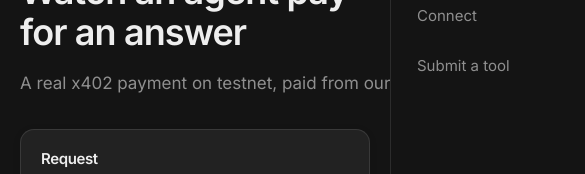
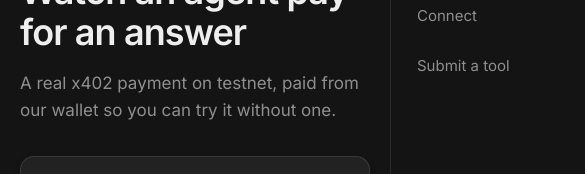
Before and after one commit to web3xDev/onchain-router, a Next.js app: page /playground in a window 390 px wide. Shown: the part 180-354 px from the top of the page, 585 px wide, since content can reach past the window. Built offline with nearby package versions, Linux system fonts and the light colour scheme; no server answers; what @circle-fin/x402-batching, @x402/core, @x402/hedera would draw is missing.

Commit message:
Playground intro wraps on phones
It was nowrap for the one-line desktop look, which forced a 660px line at 400px, widened the layout viewport and pushed the mobile drawer off screen.

```diff
--- a/app/globals.css
+++ b/app/globals.css
@@ -2075,9 +2075,18 @@ html {
   margin: 0;
 }
 
+/* One line on a desktop, but never wider than the phone it is read on. */
+.pg-intro {
+  max-width: none;
+  white-space: nowrap;
+}
+
 @media (max-width: 900px) {
   .pg {
     grid-template-columns: minmax(0, 1fr);
+  }
+  .pg-intro {
+    white-space: normal;
   }
 }
 
--- a/app/playground/page.tsx
+++ b/app/playground/page.tsx
@@ -36,7 +36,7 @@ export default async function PlaygroundPage({
       <div className="page-head" style={{ paddingBottom: 32 }}>
         <span className="label">Playground</span>
         <h1>Watch an agent pay for an answer</h1>
-        <p style={{ maxWidth: "none", whiteSpace: "nowrap" }}>
+        <p className="pg-intro">
           A real x402 payment on testnet, paid from our wallet so you can try it without one.
         </p>
       </div>
```
